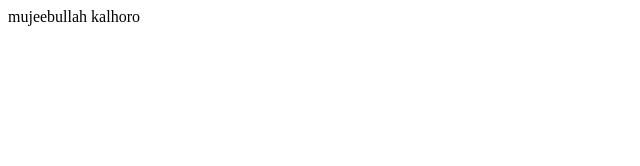
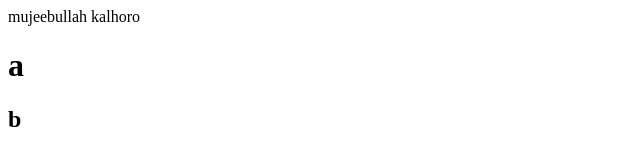
Before and after one commit to Dharejo-Junaid/class, a plain HTML site: page index.html in a window 1280 px wide. Shown: the full height of the page, 0-640 px from the left. Drawn offline with Linux system fonts and the light colour scheme.

Commit message:
commit by Mujeeb6

```diff
--- a/index.html
+++ b/index.html
@@ -1 +1,3 @@
 mujeebullah kalhoro
+<h1>a</h1>
+<h2>b</h2>
```
